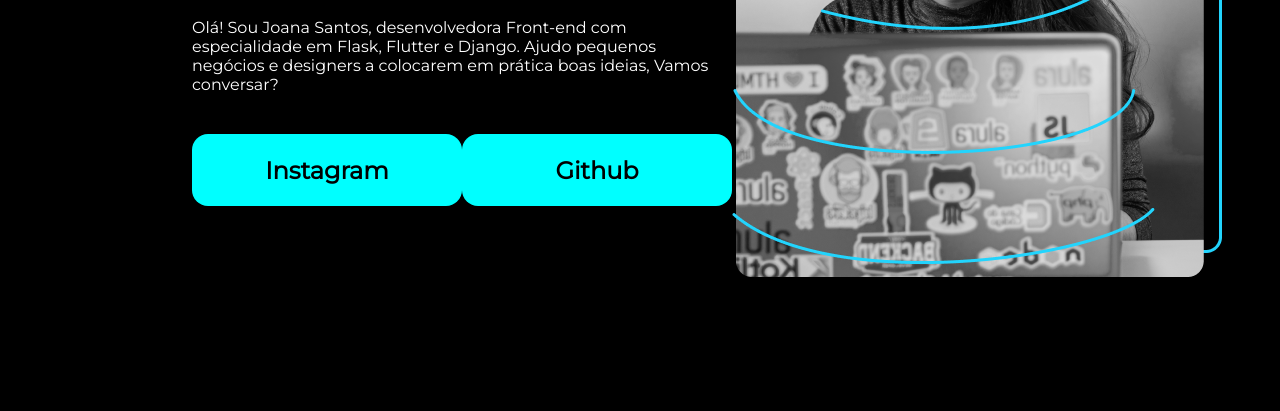
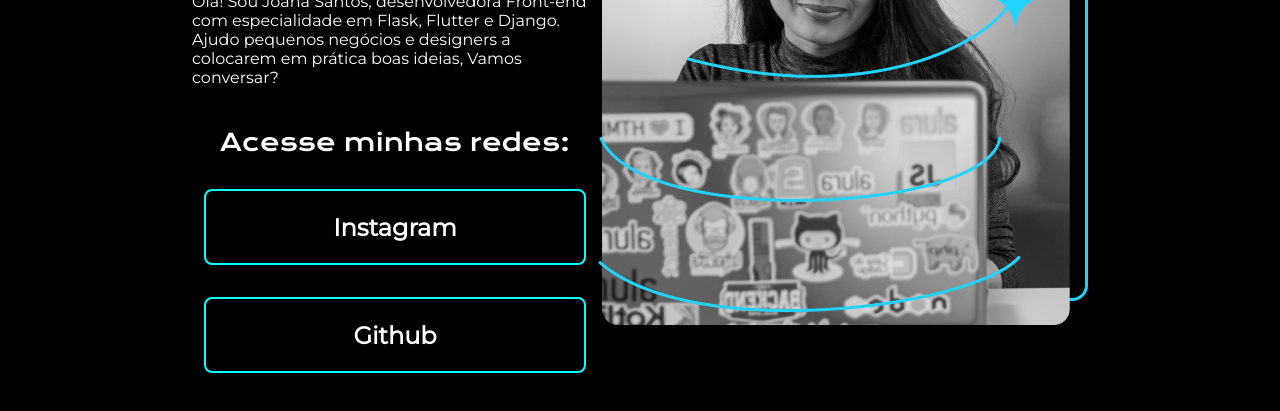
Before and after one commit to 2lMaKeR/HTML-CSS-ESTUDO, a plain HTML site: page al/index.html in a window 1280 px wide. Shown: the part 401-812 px from the top of the page. Drawn offline with nearby package versions, Linux system fonts and the light colour scheme.

Commit message:
melhorando layout

```diff
--- a/al/index.html
+++ b/al/index.html
@@ -14,6 +14,7 @@
             <h1 class="apresentacao_conteudo_titulo">Eleve seu negócio digital a outro nível<strong class="titulo_destaque"> com um Front-end de qualidade!</strong></h1>
             <p class="apresentacao_conteudo_texto">Olá! Sou Joana Santos, desenvolvedora Front-end com especialidade em Flask, Flutter e Django. Ajudo pequenos negócios e designers a colocarem em prática boas ideias, Vamos conversar?</p>
             <div class="apresentacao_links">
+                <h2 class="apresentacao_links_subtitulo">Acesse minhas redes:</h2>
                 <a class="apresentacao_links_link" href="link">Instagram</a>
                 <a class="apresentacao_links_link" href="link">Github</a>
             </div>
--- a/al/style.css
+++ b/al/style.css
@@ -42,18 +42,27 @@ strong.titulo_destaque{
 
 .apresentacao_links{
     display: flex;
+    flex-direction: column;
     justify-content: space-between;
+    align-items: center;
+    gap: 32px;
+}
+
+.apresentacao_links_subtitulo{
+    font-family: 'Krona one',sans-serif;
+    font-weight: 400;
+    font-size: 24px;
 }
 
 .apresentacao_links_link{
-    background-color: aqua;
-    width: 270px;
+    border: 2px solid aqua;
+    width: 378px;
     text-align: center;
-    border-radius: 16px;
+    border-radius: 8px;
     font-size: 24px;
     font-weight: 600;
     padding: 21.5px 0;
     text-decoration: none;
-    color: black;
+    color: white;
     font-family: 'Montserrat', sans-serif;
 }
```
